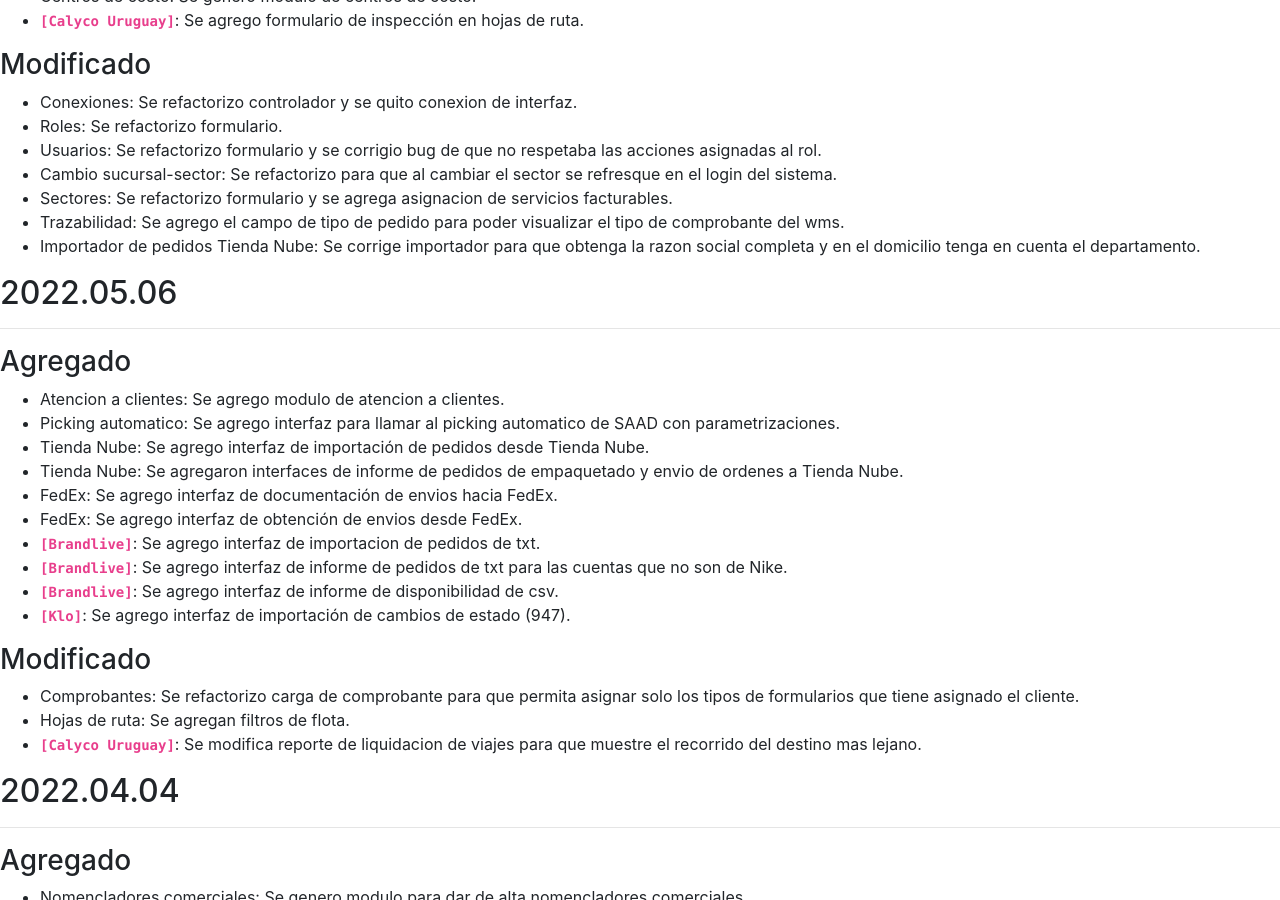
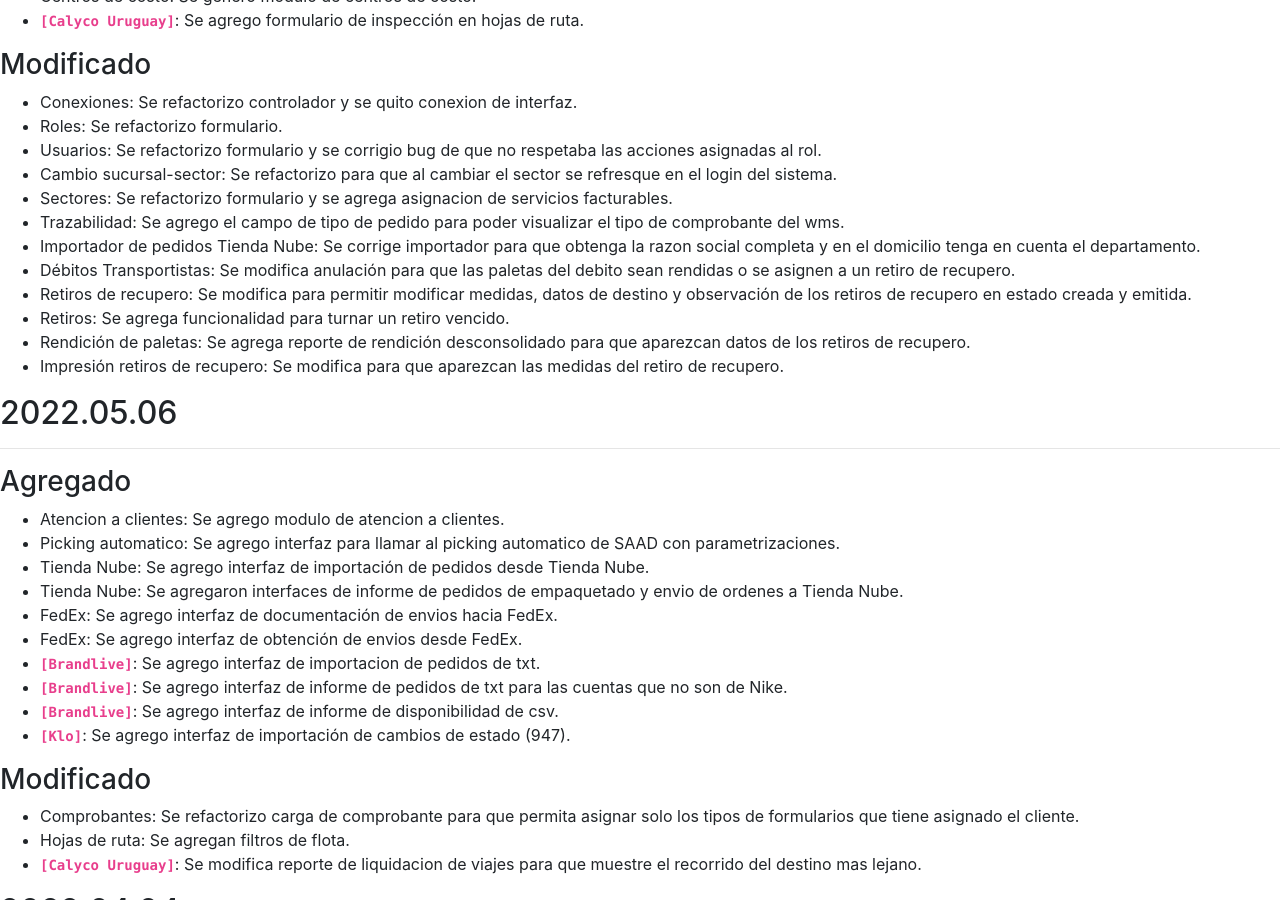
Before and after one commit to brainsys-arsaad/versionado, a Jekyll site: the page built from registro-cambios.markdown, in a window 1280 px wide and 900 px high, scrolled down 522 px. Built offline with Jekyll 4.4.1, drawn with Linux system fonts in a browser that asks for light colours.

Commit message:
Update registro-cambios.markdown

```diff
--- a/registro-cambios.markdown
+++ b/registro-cambios.markdown
@@ -83,6 +83,11 @@ El formato esta basado en [Keep a Changelog](https://keepachangelog.com/es-ES/1.
 - Sectores: Se refactorizo formulario y se agrega asignacion de servicios facturables.
 - Trazabilidad: Se agrego el campo de tipo de pedido para poder visualizar el tipo de comprobante del wms.
 - Importador de pedidos Tienda Nube: Se corrige importador para que obtenga la razon social completa y en el domicilio tenga en cuenta el departamento.
+- Débitos Transportistas: Se modifica anulación para que las paletas del debito sean rendidas o se asignen a un retiro de recupero.
+- Retiros de recupero: Se modifica para permitir modificar medidas, datos de destino y observación de los retiros de recupero en estado creada y emitida.
+- Retiros: Se agrega funcionalidad para turnar un retiro vencido.
+- Rendición de paletas: Se agrega reporte de rendición desconsolidado para que aparezcan datos de los retiros de recupero.
+- Impresión retiros de recupero: Se modifica para que aparezcan las medidas del retiro de recupero.
 
 ## 2022.05.06
 ---
```
